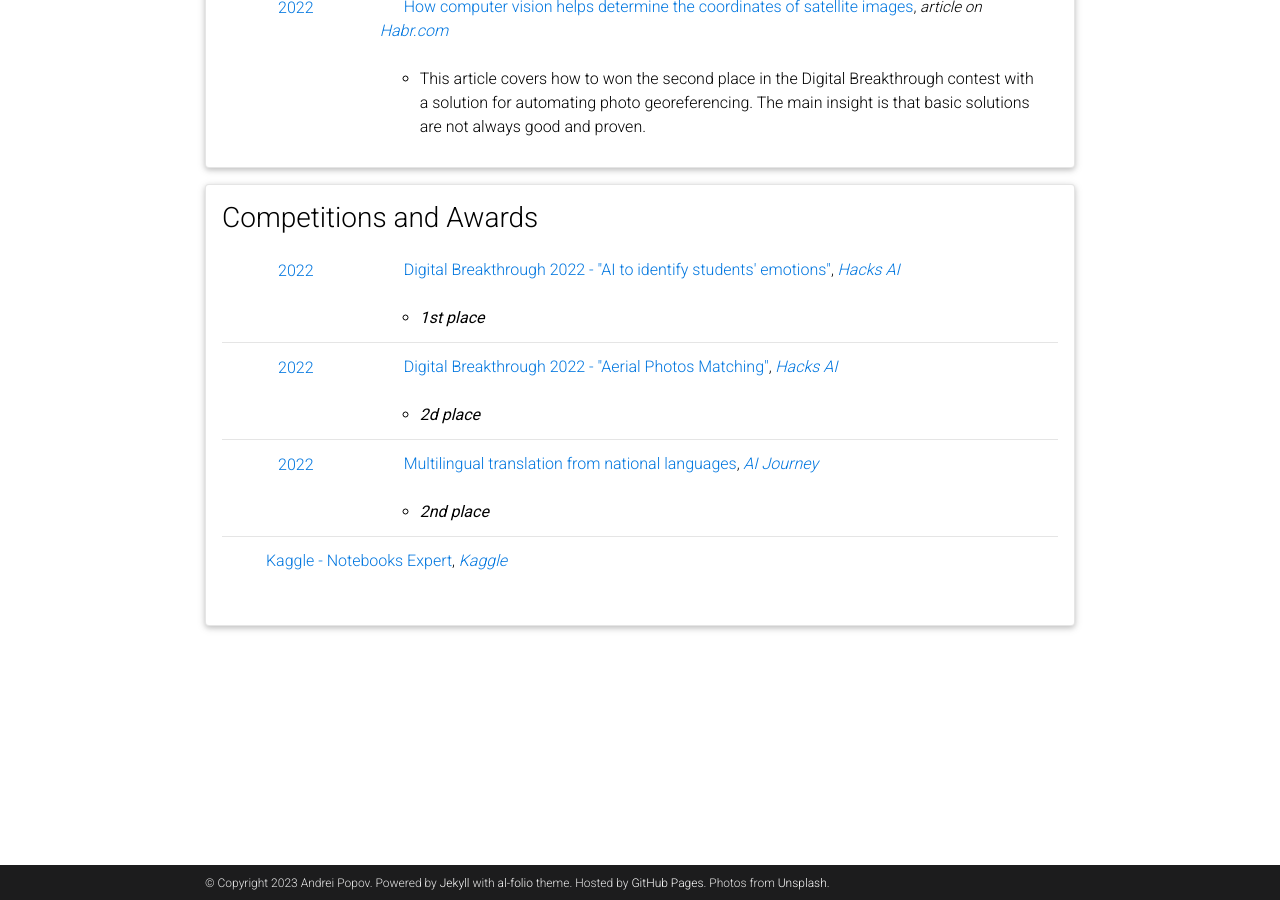
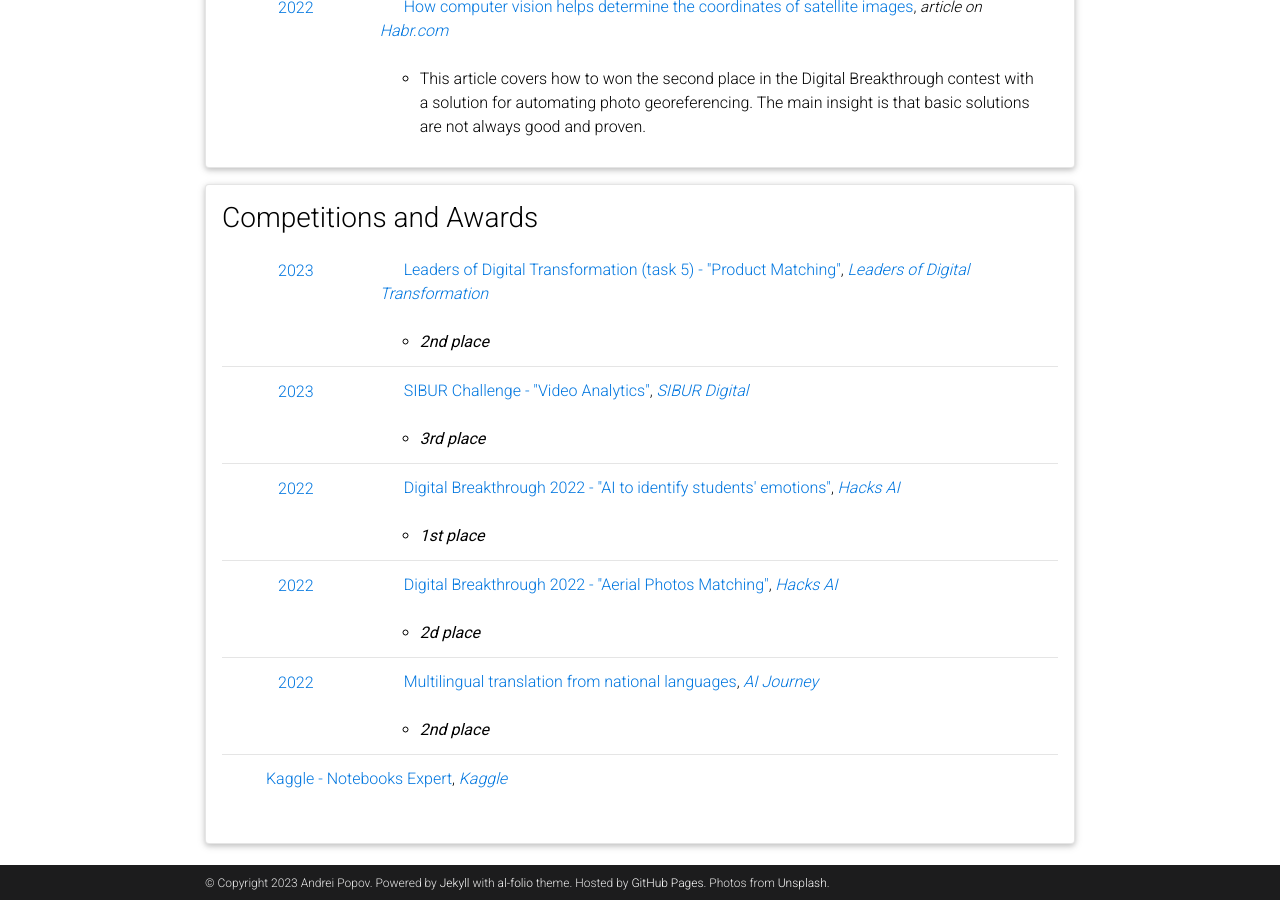
Before and after one commit to traptrip/traptrip.github.io, a Jekyll site: the page built from _pages/cv.md, in a window 1280 px wide and 900 px high, scrolled down 2738 px. Built offline with Jekyll 4.4.1, drawn with Linux system fonts in a browser that asks for light colours; comment, search, counter and statistics services are not loaded; a style sheet for code colours, icons or effects is not loaded.

Commit message:
Update cv.yml

```diff
--- a/_data/cv.yml
+++ b/_data/cv.yml
@@ -93,6 +93,17 @@
 - title: Competitions and Awards
   type: time_table
   contents:
+
+    - title: <a href="https://leaders2023.innoagency.ru/task_5/">Leaders of Digital Transformation (task 5) - "Product Matching"</a>
+      institution: <a href="https://leaders2023.innoagency.ru/">Leaders of Digital Transformation</a>
+      description: <b><i>2nd place</i></b>
+      year: 2023
+
+    - title: <a href="https://ai-community.com/sibur-challenge-2023/">SIBUR Challenge - "Video Analytics"</a>
+      institution: <a href="https://sibur.digital/">SIBUR Digital</a>
+      description: <b><i>3rd place</i></b>
+      year: 2023
+
     - title: <a href="https://hacks-ai.ru/hackathons/757119/">Digital Breakthrough 2022 - "AI to identify students' emotions"</a>
       institution: <a href="https://hacks-ai.ru/">Hacks AI</a>
       description: <b><i>1st place</i></b>
```
